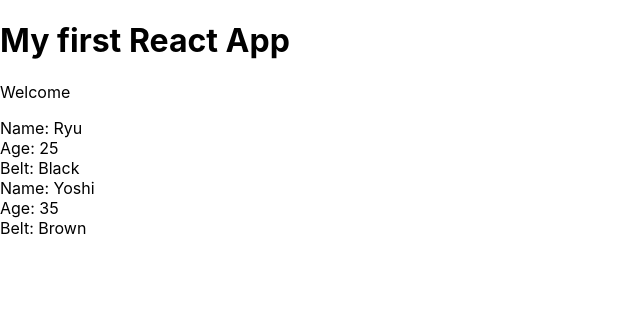
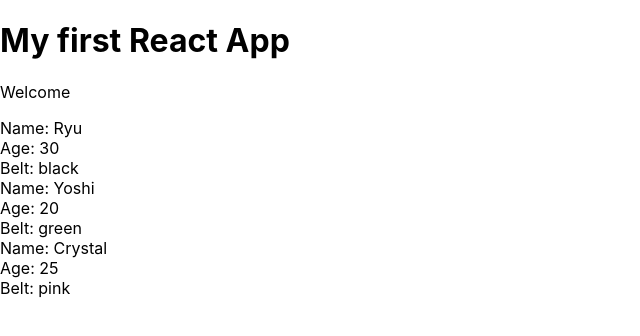
Before and after one commit to FChappuis452/React-Redux, a React (Create React App) app in the folder myapp/: page / in a window 1280 px wide. Shown: the top 336 px of the page, without its empty margins (0-640 px from the left). Built offline with nearby package versions, Linux system fonts and the light colour scheme.

Commit message:
Lesson 14 output LIst of item

```diff
--- a/myapp/src/App.js
+++ b/myapp/src/App.js
@@ -1,17 +1,27 @@
-import React from 'react';
+import React, { Component } from 'react';
 import Ninjas from './Ninjas';
 
 
 
-function App() {
+class  App extends Component {
+  state = {
+    ninjas: [
+      { name: 'Ryu', age: 30, belt: 'black', id: 1 },
+      { name: 'Yoshi', age: 20, belt: 'green', id: 2 },
+      { name: 'Crystal', age: 25, belt: 'pink', id: 3 }
+    ]
+  }
+
+  render() {
     return (
       <div className="App">
         <h1>My first React App</h1>
         <p>Welcome</p>
-      <Ninjas name="Ryu" age="25" belt="Black"/>
-      <Ninjas name="Yoshi" age="35" belt="Brown"/>
+        <Ninjas ninjas={this.state.ninjas} />
+
       </div>
     );
   }
+}
 
 export default App;
--- a/myapp/src/Ninjas.js
+++ b/myapp/src/Ninjas.js
@@ -1,17 +1,26 @@
 import React, { Component } from 'react';
 
-class Ninjas extends Component{
-    render(){
-        console.log(this.props);
-        const { name, age, belt } = this.props;
-        return(
-            <div className="ninja">
-                <div>Name: {name}</div>
-                <div>Age: {age}</div>
-                <div>Belt: {belt}</div>
-            </div>
-        )
-    }
+class Ninjas extends Component {
+  render() {
+    console.log(this.props);
+    const { ninjas } = this.props;
+    const ninjaList = ninjas.map(ninja => {
+      return (
+        <div className="ninja" key={ninja.id}>
+          <div>Name: {ninja.name}</div>
+          <div>Age: {ninja.age}</div>
+          <div>Belt: {ninja.belt}</div>
+        </div>
+      )
+
+    })
+
+    return (
+      <div className="ninja-list">
+        {ninjaList}
+      </div>
+    )
+  }
 }
 
 export default Ninjas
```
Lines whose indentation alone changed are shown as unchanged.
